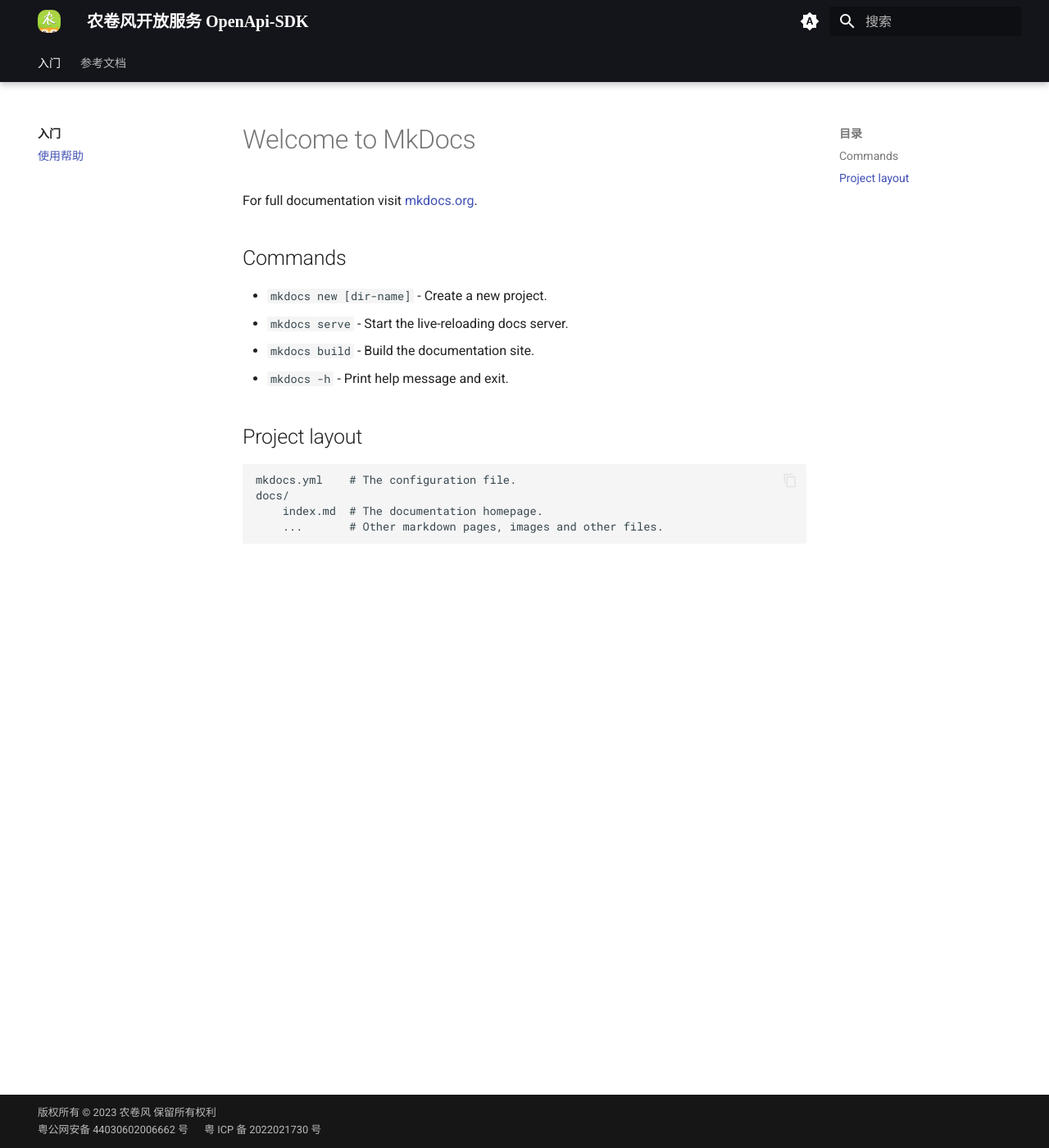
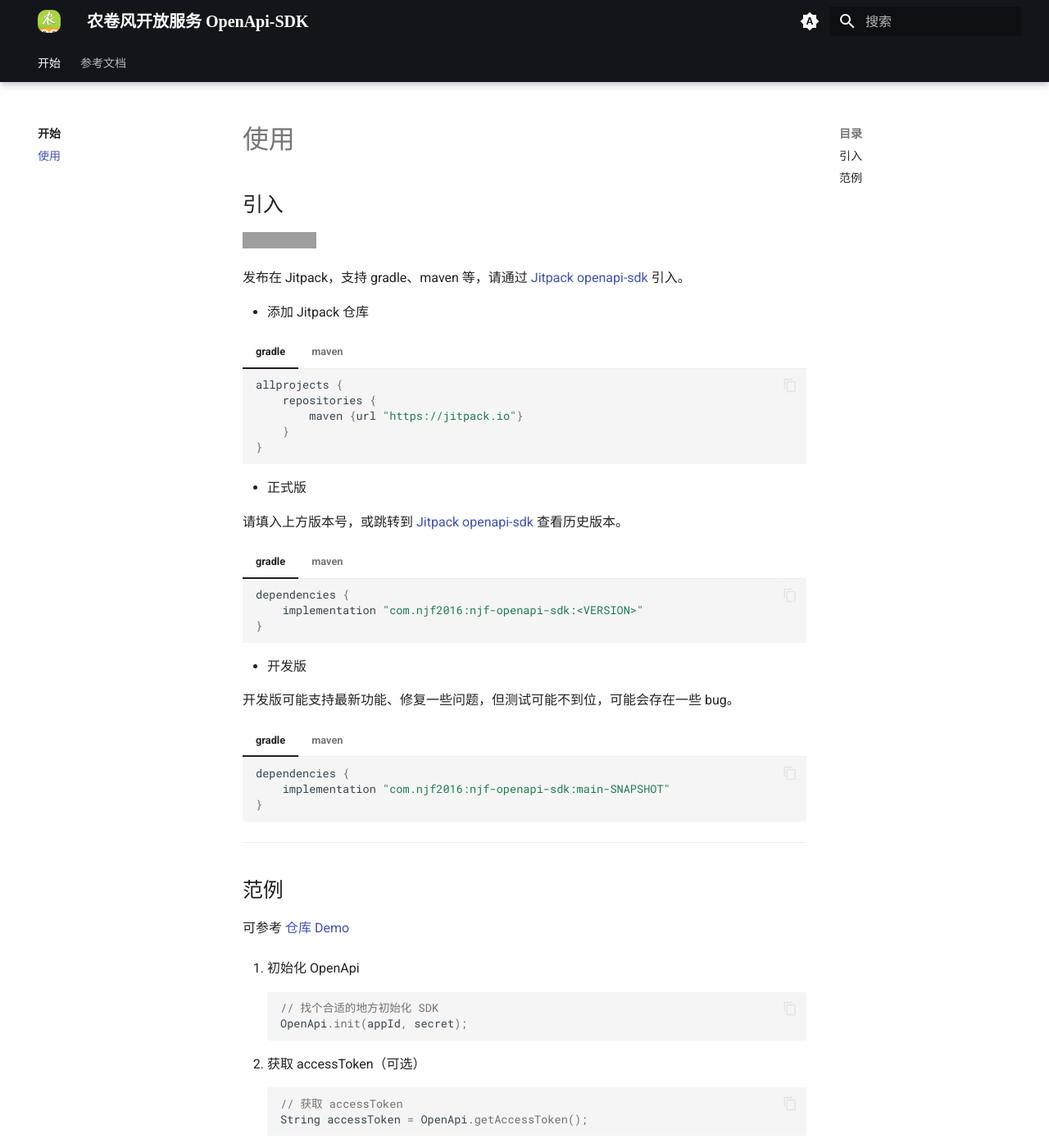
Before and after one commit to mcxinyu/njf-openapi-sdk, an MkDocs documentation site: the page built from docs/used.md, in a window 1280 px wide and 1400 px high. Shown: the whole window at 82% size. Built offline with MkDocs 1.6.1 and Material for MkDocs 9.7.7, drawn with Linux system fonts in a browser that asks for light colours; some web fonts are replaced; some of the changed text lies outside the part shown; grey boxes are pictures that could not be loaded.

Commit message:
docs doing

````diff
--- a/docs/used.md
+++ b/docs/used.md
@@ -1,17 +1,112 @@
-# Welcome to MkDocs
+# 使用
 
-For full documentation visit [mkdocs.org](https://www.mkdocs.org).
+## 引入
 
-## Commands
+[![](https://jitpack.io/v/com.njf2016/njf-openapi-sdk.svg)](https://jitpack.io/#com.njf2016/njf-openapi-sdk){:target="_blank"}
 
-* `mkdocs new [dir-name]` - Create a new project.
-* `mkdocs serve` - Start the live-reloading docs server.
-* `mkdocs build` - Build the documentation site.
-* `mkdocs -h` - Print help message and exit.
+发布在 Jitpack，支持 gradle、maven 等，请通过 [Jitpack openapi-sdk](https://jitpack.io/#com.njf2016/njf-openapi-sdk){:target="_blank"} 引入。
 
-## Project layout
+- 添加 Jitpack 仓库
 
-    mkdocs.yml    # The configuration file.
-    docs/
-        index.md  # The documentation homepage.
-        ...       # Other markdown pages, images and other files.
+=== "gradle"
+
+    ```groovy
+    allprojects {
+        repositories {
+            maven {url "https://jitpack.io"}
+        }
+    }
+    ```
+
+=== "maven"
+
+    ```maven
+    <repositories>
+		<repository>
+		    <id>jitpack.io</id>
+		    <url>https://jitpack.io</url>
+		</repository>
+	</repositories>
+    ```
+
+- 正式版
+
+请填入上方版本号，或跳转到 [Jitpack openapi-sdk](https://jitpack.io/#com.njf2016/njf-openapi-sdk){:target="_blank"} 查看历史版本。
+
+=== "gradle"
+
+    ```groovy
+    dependencies {
+        implementation "com.njf2016:njf-openapi-sdk:<VERSION>"
+    }
+    ```
+
+=== "maven"
+
+    ```maven
+	<dependency>
+	    <groupId>com.njf2016</groupId>
+	    <artifactId>njf-openapi-sdk</artifactId>
+	    <version>Tag</version>
+	</dependency>
+    ```
+
+- 开发版
+
+开发版可能支持最新功能、修复一些问题，但测试可能不到位，可能会存在一些 bug。
+
+=== "gradle"
+
+    ```groovy
+    dependencies {
+        implementation "com.njf2016:njf-openapi-sdk:main-SNAPSHOT"
+    }
+    ```
+
+=== "maven"
+
+    ```maven
+	<dependency>
+	    <groupId>com.njf2016</groupId>
+	    <artifactId>njf-openapi-sdk</artifactId>
+	    <version>main-SNAPSHOT</version>
+	</dependency>
+    ```
+
+---
+
+## 范例
+
+可参考 [仓库 Demo](https://github.com/njf-dev/njf-openapi-sdk/tree/main/demo){:target="_blank"}
+
+1. 初始化 OpenApi
+
+    ```java
+    // 找个合适的地方初始化 SDK
+    OpenApi.init(appId, secret);
+    ```
+
+2. 获取 accessToken（可选）
+
+    ```java
+    // 获取 accessToken
+    String accessToken = OpenApi.getAccessToken();
+    ```
+
+    !!! note
+
+        SDK 会在内部维护好 accessToken，正常情况下您无需关心 accessToken 过期。
+
+        SDK 只在每次调用接口，但农卷风开放服务返回 401 的情况下进行重签 accessToken，所以无需担心调用频率超限。
+
+3. 调用对应业务接口（可选）
+
+    可按照业务需求，调用接口。
+    ```java
+    // 读取网关列表
+    List<Concentrator> concentrators = OpenApi.getIntelliConcentrators();
+    ```
+
+!!! tip
+
+      其他可参考 [接口文档](/api/)
--- a/mkdocs.yml
+++ b/mkdocs.yml
@@ -67,7 +67,7 @@
       alternate_style: true
 
 nav:
-  - 入门:
+  - 开始:
     - index.md
-    - 使用帮助: used.md
+    - 使用: used.md
   - 参考文档: api
````
Also changed, not shown: docs/index.md (+29 -12 lines), 1 other file.
